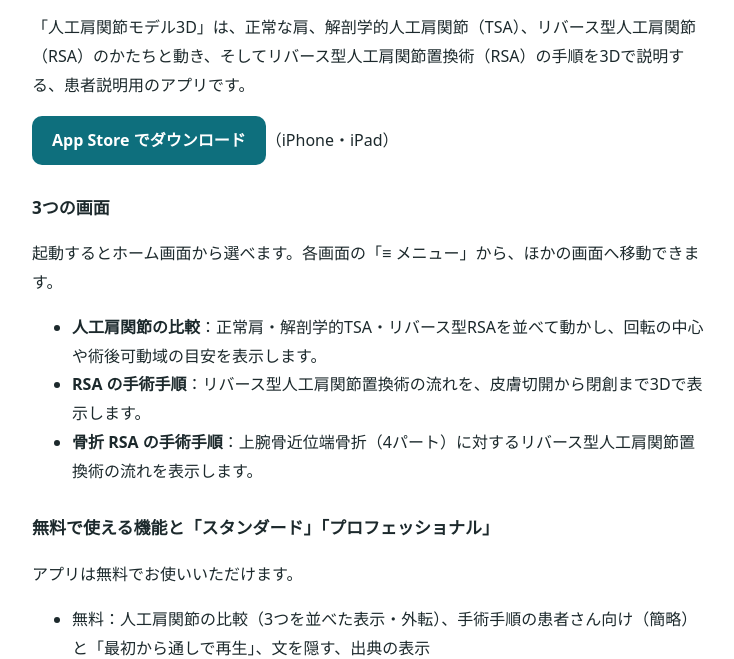
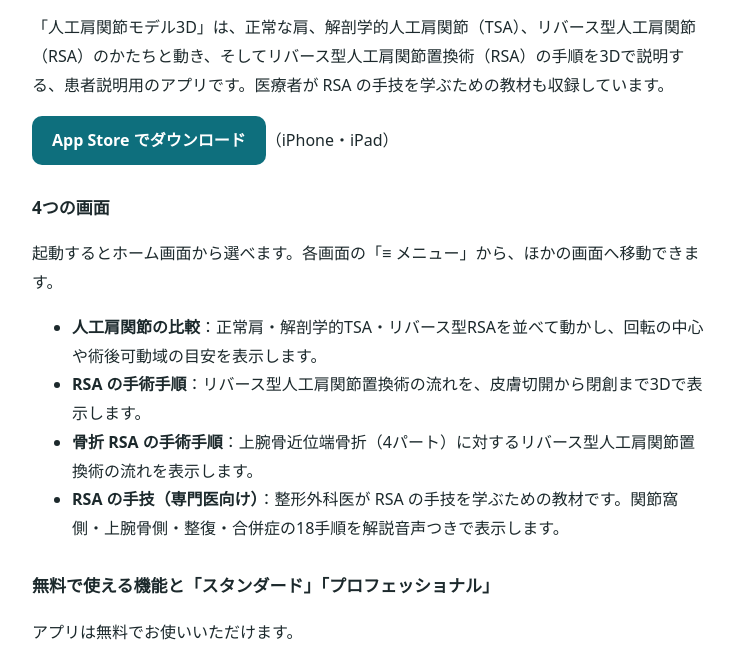
Before and after one commit to natchi4182/shoulder-model, a plain HTML site: page index.html in a window 1280 px wide. Shown: the part 81-740 px from the top of the page, without its empty margins (272-1006 px from the left). Drawn offline with Linux system fonts and the light colour scheme.

Commit message:
サポートページ：4つの画面に更新
Co-Authored-By: Claude Opus 5.5 <noreply@anthropic.com>

```diff
--- a/index.html
+++ b/index.html
@@ -12,16 +12,17 @@ a{color:#0e6f7d}
 </head>
 <body>
 <h1>人工肩関節モデル3D サポート</h1>
-<p>「人工肩関節モデル3D」は、正常な肩、解剖学的人工肩関節（TSA）、リバース型人工肩関節（RSA）のかたちと動き、そしてリバース型人工肩関節置換術（RSA）の手順を3Dで説明する、患者説明用のアプリです。</p>
+<p>「人工肩関節モデル3D」は、正常な肩、解剖学的人工肩関節（TSA）、リバース型人工肩関節（RSA）のかたちと動き、そしてリバース型人工肩関節置換術（RSA）の手順を3Dで説明する、患者説明用のアプリです。医療者が RSA の手技を学ぶための教材も収録しています。</p>
 
 <p><a href="https://apps.apple.com/jp/app/id6820464960" style="display:inline-block;background:#0e6f7d;color:#fff;text-decoration:none;font-weight:700;padding:10px 20px;border-radius:10px">App Store でダウンロード</a>（iPhone・iPad）</p>
 
-<h2>3つの画面</h2>
+<h2>4つの画面</h2>
 <p>起動するとホーム画面から選べます。各画面の「≡ メニュー」から、ほかの画面へ移動できます。</p>
 <ul>
 <li><b>人工肩関節の比較</b>：正常肩・解剖学的TSA・リバース型RSAを並べて動かし、回転の中心や術後可動域の目安を表示します。</li>
 <li><b>RSA の手術手順</b>：リバース型人工肩関節置換術の流れを、皮膚切開から閉創まで3Dで表示します。</li>
 <li><b>骨折 RSA の手術手順</b>：上腕骨近位端骨折（4パート）に対するリバース型人工肩関節置換術の流れを表示します。</li>
+<li><b>RSA の手技（専門医向け）</b>：整形外科医が RSA の手技を学ぶための教材です。関節窩側・上腕骨側・整復・合併症の18手順を解説音声つきで表示します。</li>
 </ul>
 
 <h2>無料で使える機能と「スタンダード」「プロフェッショナル」</h2>
```
